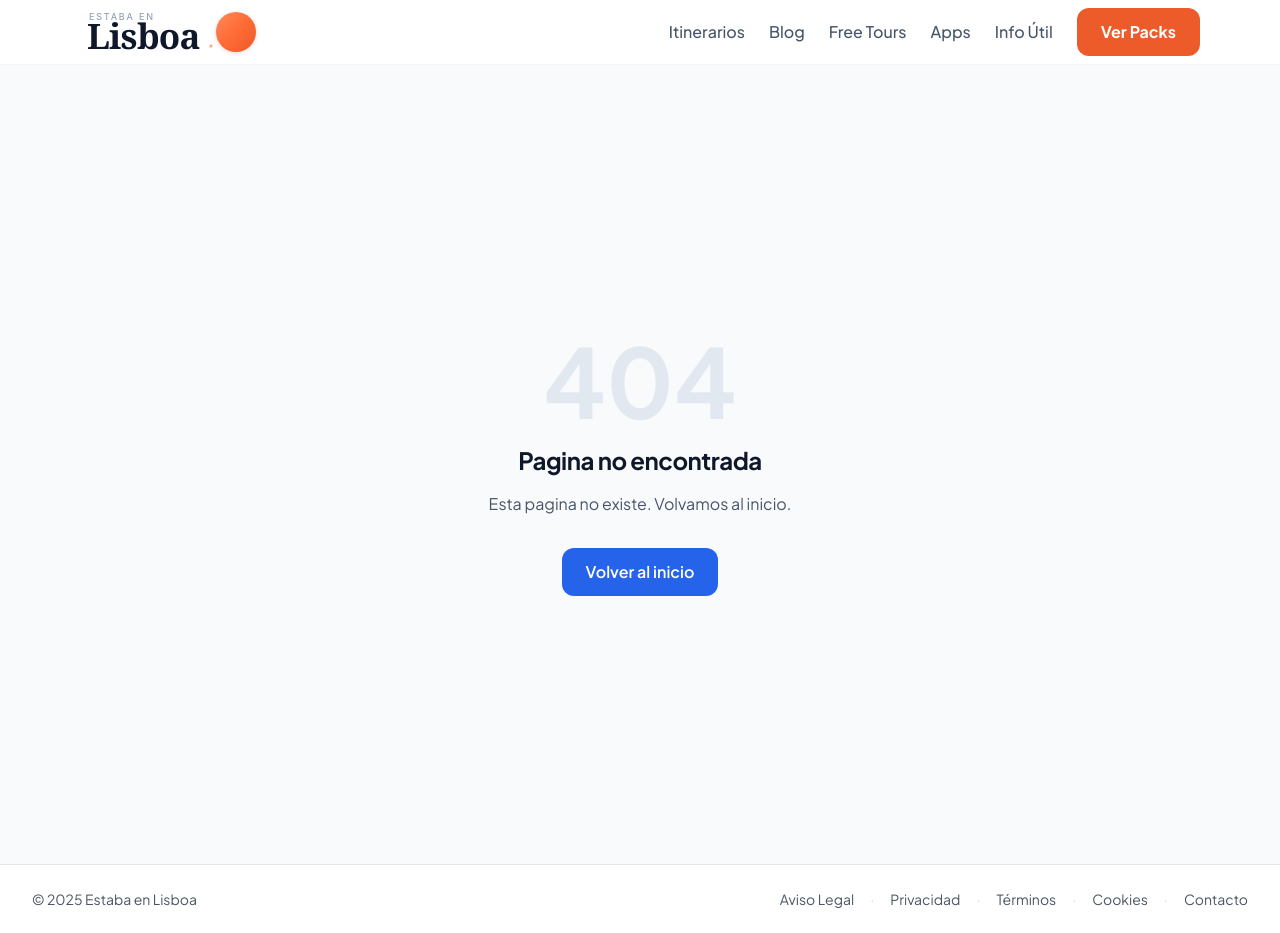
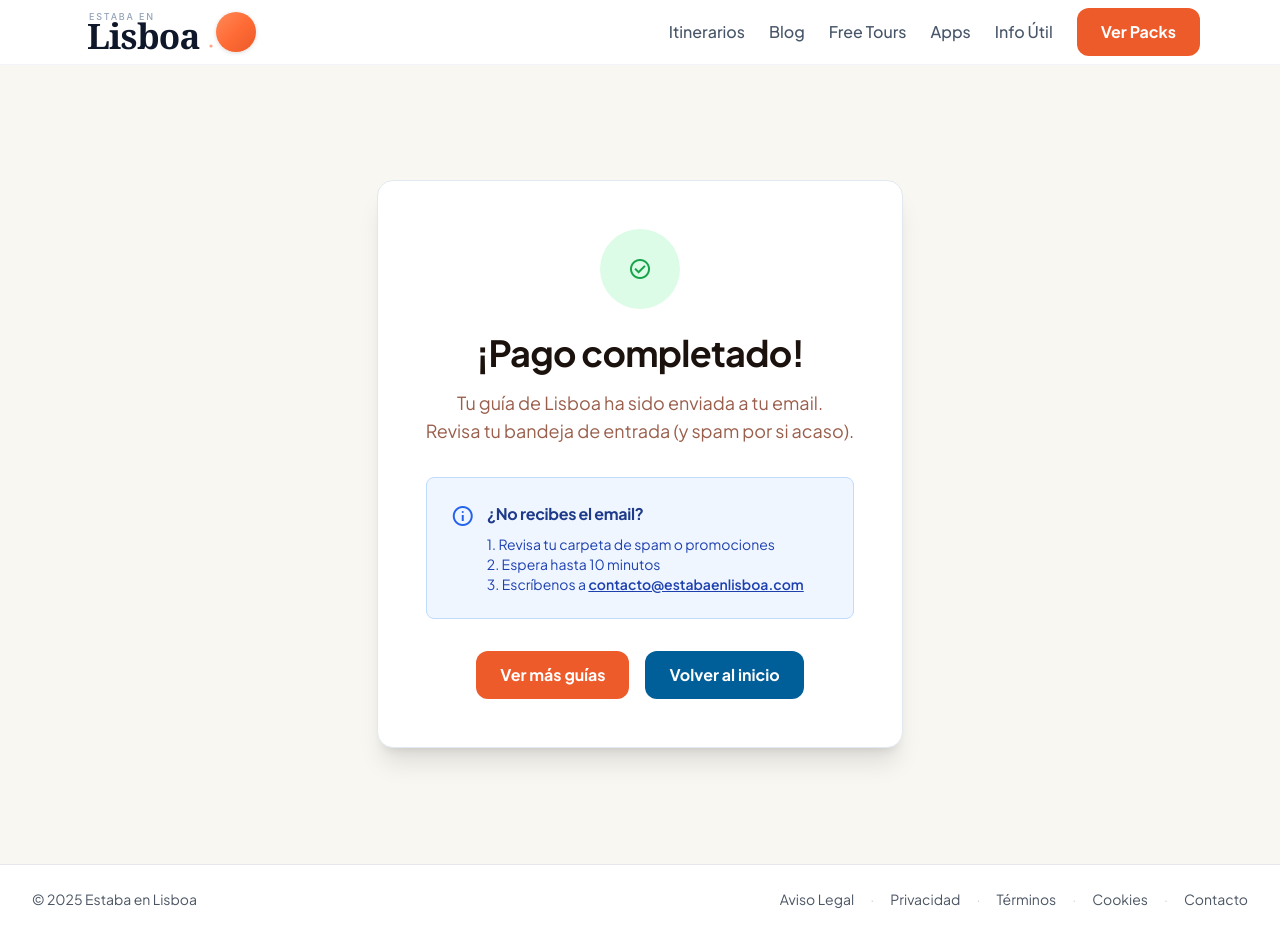
Before and after one commit to josetabares24-png/portugal-autentico-v2, a Next.js app: page /exito in a window 1280 px wide. Before the commit this address had no page. Built offline with nearby package versions, Linux system fonts and the light colour scheme.

Commit message:
Agregados botones de compra Stripe y página de éxito

```diff
--- /dev/null
+++ b/src/app/exito/page.tsx
@@ -0,0 +1,53 @@
+import Link from 'next/link';
+
+export default function ExitoPage() {
+  return (
+    <main className="min-h-screen flex items-center justify-center bg-background-cream">
+      <div className="max-w-2xl mx-auto px-4 py-16 text-center">
+        <div className="bg-white rounded-2xl p-12 shadow-xl border border-slate-200">
+          <div className="w-20 h-20 bg-green-100 rounded-full flex items-center justify-center mx-auto mb-6">
+            <span className="material-symbols-outlined text-green-600 text-5xl">check_circle</span>
+          </div>
+
+          <h1 className="text-4xl font-bold text-text-main mb-4">
+            ¡Pago completado!
+          </h1>
+
+          <p className="text-lg text-text-secondary mb-8">
+            Tu guía de Lisboa ha sido enviada a tu email.<br />
+            Revisa tu bandeja de entrada (y spam por si acaso).
+          </p>
+
+          <div className="bg-blue-50 border border-blue-200 rounded-lg p-6 mb-8">
+            <div className="flex items-start gap-3">
+              <span className="material-symbols-outlined text-blue-600 text-2xl mt-0.5">info</span>
+              <div className="text-left">
+                <h3 className="font-bold text-blue-900 mb-2">¿No recibes el email?</h3>
+                <p className="text-sm text-blue-800">
+                  1. Revisa tu carpeta de spam o promociones<br />
+                  2. Espera hasta 10 minutos<br />
+                  3. Escríbenos a <a href="mailto:contacto@estabaenlisboa.com" className="underline font-semibold">contacto@estabaenlisboa.com</a>
+                </p>
+              </div>
+            </div>
+          </div>
+
+          <div className="flex flex-col sm:flex-row gap-4 justify-center">
+            <Link
+              href="/itinerarios"
+              className="btn-primary"
+            >
+              Ver más guías
+            </Link>
+            <Link
+              href="/"
+              className="btn-secondary"
+            >
+              Volver al inicio
+            </Link>
+          </div>
+        </div>
+      </div>
+    </main>
+  );
+}
--- a/src/components/itinerarios/ItineraryCard.tsx
+++ b/src/components/itinerarios/ItineraryCard.tsx
@@ -2,7 +2,7 @@ import Link from 'next/link';
 import Image from 'next/image';
 import { Itinerary } from '@/data/itineraries';
 import { BuyButton } from '@/components/BuyButton';
-import { ProductId } from '@/lib/stripe-products';
+import type { ProductId } from '@/lib/stripe-products';
 
 interface ItineraryCardProps extends Itinerary {
   size?: 'default' | 'compact';
@@ -68,12 +68,14 @@ export function ItineraryCard({
                 Ver detalles →
               </Link>
             </div>
+            {productId && (
               <BuyButton
                 productId={productId}
                 className="w-full py-2.5 px-4 bg-primary hover:bg-primary-dark text-white font-semibold rounded-lg transition-all hover:scale-105 text-sm"
               >
                 Comprar ahora
               </BuyButton>
+            )}
           </div>
         </div>
       </div>
@@ -134,6 +136,7 @@ export function ItineraryCard({
               Ver detalles →
             </Link>
           </div>
+          {productId && (
             <BuyButton
               productId={productId}
               className={`w-full py-3 px-6 font-bold rounded-lg transition-all hover:scale-105 ${
@@ -144,6 +147,7 @@ export function ItineraryCard({
             >
               Comprar ahora
             </BuyButton>
+          )}
         </div>
       </div>
     </div>
```
Lines whose indentation alone changed are shown as unchanged.
